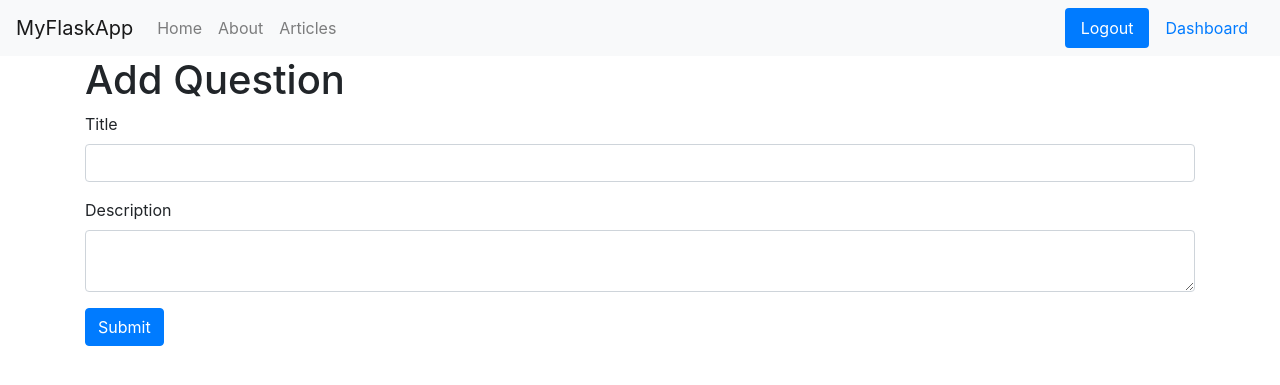
After one commit to andre-frc/TrabalhoEngSoft, a Flask app: page /add_question in a window 1280 px wide. The commit adds this page. Shown: the top 385 px of the page. Run offline with Flask 2, Linux system fonts and the light colour scheme; the visitor is signed in with stand-in values (Sample User, id 1); some libraries are stand-ins or nearby versions.

```diff
--- a/app.py
+++ b/app.py
@@ -1,16 +1,15 @@
 from flask import Flask, render_template, flash, redirect, url_for, session, logging, request
-from flask_mysqldb import MySQL
-from data import Articles
 from wtforms import Form, StringField, TextAreaField, PasswordField, validators
 from passlib.hash import sha256_crypt
-import mysql.connector
+import psycopg2
+import psycopg2.extras
+import psycopg2.extensions
 from functools import wraps
 
 app = Flask(__name__)
 
-conn = mysql.connector.connect(user='lcarneiro', password='Carne1r0', host='localhost', database='MyFlaskApp', buffered=True)
+conn = psycopg2.connect("dbname='d5p6t7bcc56c7c' user='bqmmkvzngwjkws' host='ec2-54-221-201-212.compute-1.amazonaws.com' password='2681ee5e9edd27c58e5104b4c6f7ddd2bfb33d4de8d3a3fd1f793422e05d9615'")
 
-Articles = Articles()
 
 # Home page
 @app.route('/')
@@ -22,21 +21,21 @@ def index():
 def about():
     return render_template('about.html')
 
-#Articles Page
-@app.route('/articles')
+#Questions Page
+@app.route('/questions')
 def articles():
-    return render_template('articles.html', articles = Articles)
+    return render_template('questions.html', articles = Null)
 
-# Single Article View
-@app.route('/article/<string:id>/')
+# Single Question View
+@app.route('/question/<string:id>/')
 def article(id):
-    return render_template('article.html', id=id)
+    return render_template('question.html', id=id)
 
 # Class Register Form
 class RegisterForm(Form):
     name = StringField('Name', [validators.Length(min=1, max=50)])
     username = StringField('Username', [validators.Length(min=4, max=25)])
-    email = StringField('Email', [validators.Length(min=6, max=50)])
+    description = TextAreaField('Description', [validators.Length(min=30)])
     password = PasswordField('Password', [
         validators.DataRequired(),
         validators.EqualTo('confirm', message='Passwords do not match')
@@ -49,14 +48,14 @@ def register():
     form = RegisterForm(request.form)
     if request.method == 'POST' and form.validate():
         name = form.name.data
-        email = form.email.data
+        description = form.description.data
         username = form.username.data
         password = sha256_crypt.encrypt(str(form.password.data))
 
         # create cursor
-        cur = conn.cursor(dictionary=True)
+        cur = conn.cursor(cursor_factory=psycopg2.extras.DictCursor)
 
-        cur.execute("INSERT INTO users(name, email, username, password) VALUES(%s, %s, %s, %s)", (name, email, username, password))
+        cur.execute("INSERT INTO user(name, description, login, password, isActive) VALUES(%s, %s, %s, %s, True)", (name, description, login, password))
 
         # Commit to DB
         conn.commit()
@@ -93,6 +92,7 @@ def login():
                 # correct password
                 session['logged_in'] = True
                 session['username'] = username
+                session['user_id'] = result['id']
 
                 flash ('You are now logged in', 'success')
                 return redirect(url_for('dashboard'))
@@ -119,6 +119,7 @@ def is_logged_in(f):
 
 # Logout
 @app.route('/logout')
+@is_logged_in
 def logout():
     session.clear()
     flash('You are now logged out', 'success')
@@ -130,6 +131,36 @@ def logout():
 def dashboard():
     return render_template('dashboard.html')
 
+#Question add form
+class QuestionForm(Form):
+    title = StringField('Title', [validators.Length(min=1, max=100)])
+    description = TextAreaField('Description', [validators.Length(min=30)])
+
+# Add Question
+@app.route('/add_question', methods=['GET', 'POST'])
+@is_logged_in
+def addQuestion():
+    form = QuestionForm(request.form)
+    if request.method == 'POST' and form.validate():
+        title = form.title.data
+        description = form.description.data
+
+        #Create cursor
+        cur = conn.cursor(cursor_factory=psycopg2.extras.DictCursor)
+
+        cur.execute("INSERT INTO question(title, description, user_id) VALUES(%s, %s, %s)", (name, description, session['id']))
+
+        # Commit to DB
+        conn.commit()
+
+        # close connection
+        cur.close()
+
+        flash('Question Created!', 'success')
+
+        return redirect(url_for('dashboard'))
+
+    return render_template('add_question.html', form = form)
 
 if __name__ =='__main__':
     app.secret_key='secret123'
--- /dev/null
+++ b/templates/add_question.html
@@ -0,0 +1,16 @@
+{% extends 'layout.html' %}
+
+{% block body %}
+
+	<h1>Add Question</h1>
+	{% from 'includes/_formhelpers.html' import render_field %}
+	<form method="POST" action="">
+		<div class="form-group">
+			{{ render_field(form.title, class_="form-control")	}}
+		</div>
+		<div class="form-group">
+			{{ render_field(form.description, class_="form-control")	}}
+		</div>
+		<p><input class="btn btn-primary" type="submit" value="Submit"></p>
+	</form>
+{% endblock %}
--- a/templates/dashboard.html
+++ b/templates/dashboard.html
@@ -2,4 +2,5 @@
 
 {% block body %}
   <h1>Dashboard <small>Welcome {{session.username}}</small></h1>
+  <a class="btn btn-success" href="/add_question">Create a New Question</a>
 {% endblock %}
--- a/templates/register.html
+++ b/templates/register.html
@@ -8,7 +8,7 @@
       {{render_field(form.name, class_="form-control")}}
     </div>
     <div class="form-group">
-      {{render_field(form.email, class_="form-control")}}
+      {{render_field(form.description, class_="form-control")}}
     </div>
     <div class="form-group">
       {{render_field(form.username, class_="form-control")}}
```
Also changed, not shown: data.py (deleted, +0 -25 lines), requirements.txt (added, +9 -0 lines), templates/question.html (renamed from templates/article.html), templates/questions.html (renamed from templates/articles.html), 3 other files.
